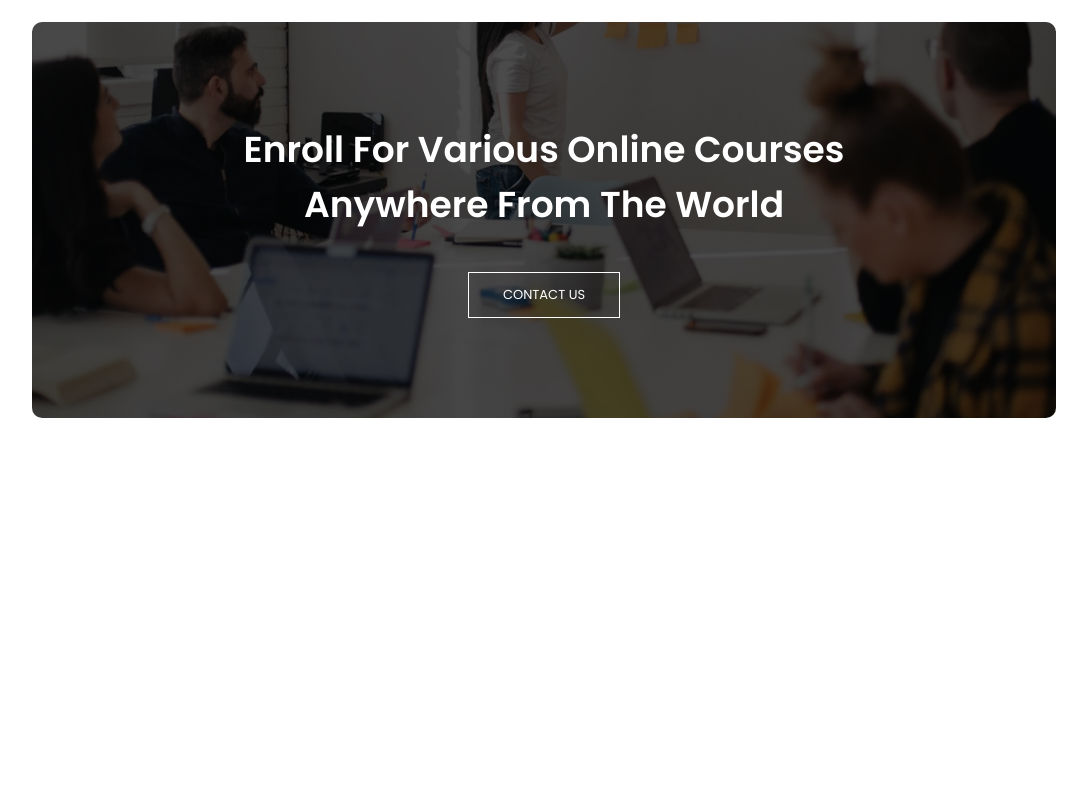
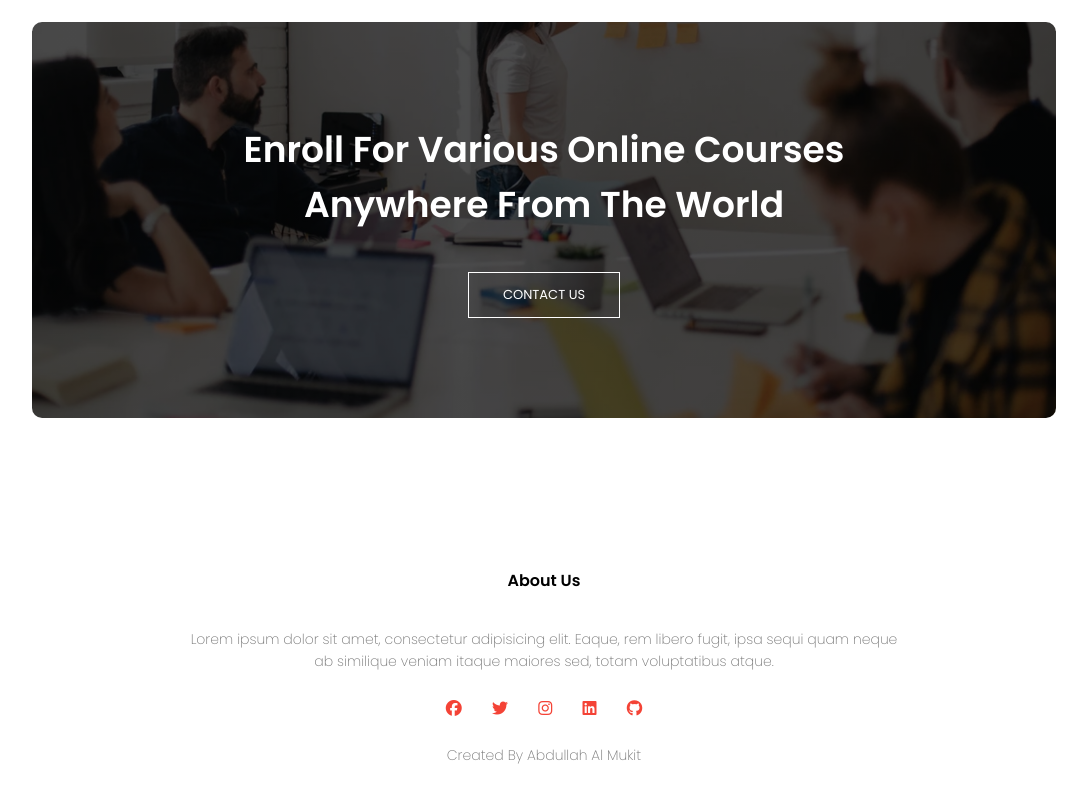
Before and after one commit to mukitcoder/eduford, a plain HTML site: page index.html in a window 1280 px wide. Shown: the part 3272-4078 px from the top of the page, without its empty margins (96-1183 px from the left). Before the commit the page ends 3790 px from the top, so only its background shows below. Drawn offline with Linux system fonts and the light colour scheme.

Commit message:
create footer

```diff
--- a/index.html
+++ b/index.html
@@ -146,6 +146,20 @@
         <h1>Enroll For Various Online Courses <br> Anywhere From The World</h1>
         <a href="" class="hero-btn">CONTACT US</a>
     </section>
+
+    <!-- Footer -->
+    <section class="footer">
+        <h4>About Us</h4>
+        <p>Lorem ipsum dolor sit amet, consectetur adipisicing elit. Eaque, rem libero fugit, ipsa sequi quam neque <br> ab similique veniam itaque maiores sed, totam voluptatibus atque.</p>
+        <div class="icons">
+            <i class="fab fa-facebook"></i>
+            <i class="fab fa-twitter"></i>
+            <i class="fab fa-instagram"></i>
+            <i class="fab fa-linkedin"></i>
+            <i class="fab fa-github"></i>
+        </div>
+        <p>Created By Abdullah Al Mukit</p>
+    </section>
 <!-- for toggle menu -->
 <script>
     var navLinks = document.getElementById("navLinks");
--- a/style.css
+++ b/style.css
@@ -282,6 +282,26 @@ h3{
     padding: 0;
 }
 
+/* Footer */
+
+.footer{
+    width: 100%;
+    text-align: center;
+    padding: 30px 0;
+}
+
+.footer h4{
+    margin-bottom: 25px;
+    margin-top: 20px;
+    font-weight: 600;
+}
+
+.icons .fab{
+    color: #f44336;
+    margin: 0 13px;
+    cursor: pointer;
+    padding: 18px 0;
+}
 @media (max-width:700px) {
     .text-box h1{
         font-size: 20px;
```
